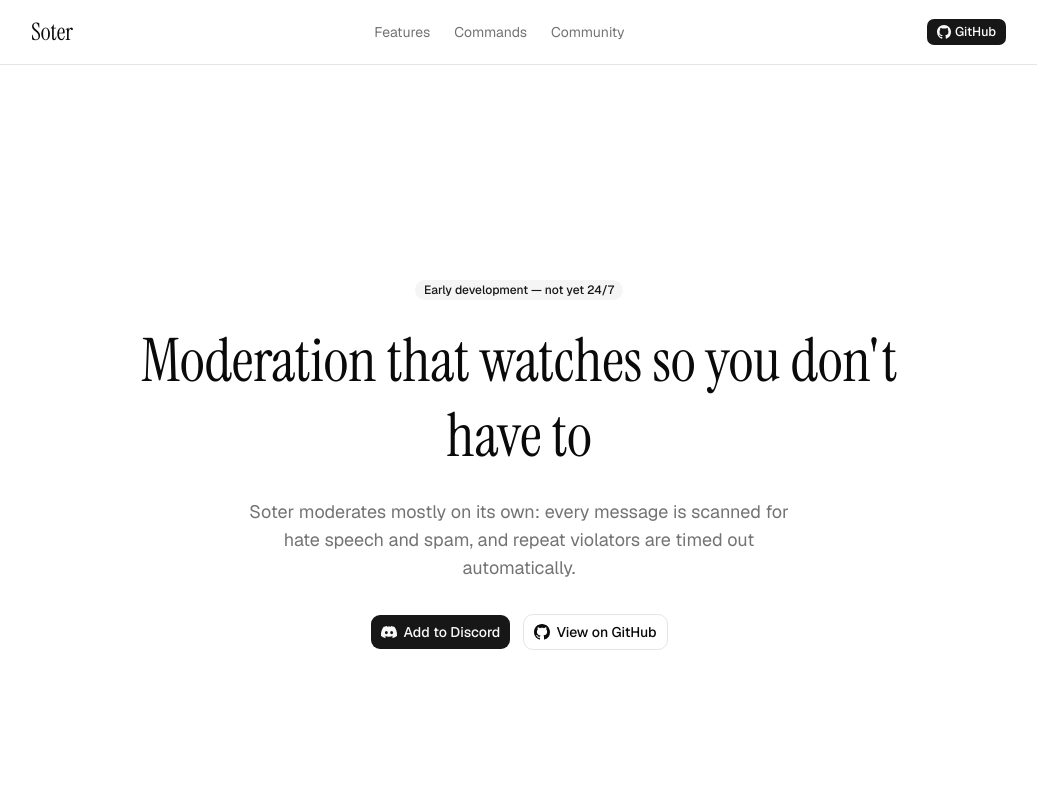
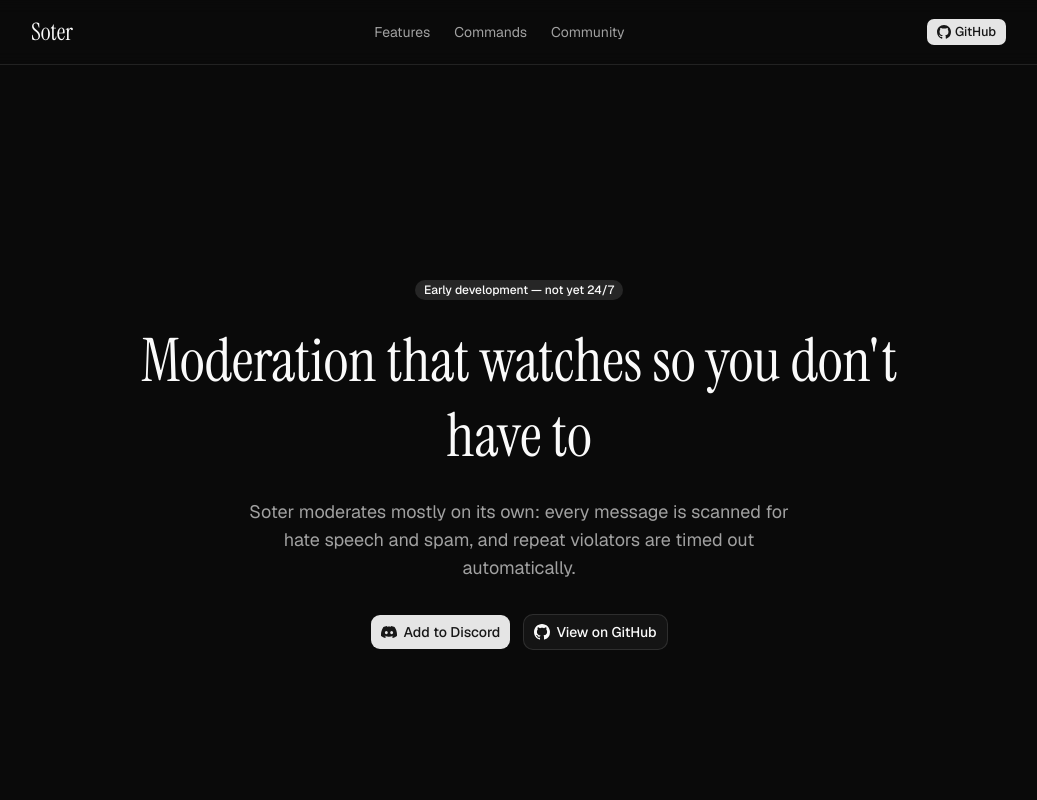
Before and after one commit to frolleks/soter-landing-page, a Next.js app: page / in a window 1280 px wide. Shown: the top 800 px of the page, without its empty margins (121-1158 px from the left). Built offline with nearby package versions, Linux system fonts and the light colour scheme.

Commit message:
feat: default to dark mode

```diff
--- a/src/app/layout.tsx
+++ b/src/app/layout.tsx
@@ -28,7 +28,7 @@ export default function RootLayout({ children }: LayoutProps<"/">) {
   return (
     <html
       lang="en"
-      className={`${geistSans.variable} ${geistMono.variable} ${instrumentSerif.variable} h-full antialiased scroll-smooth`}
+      className={`${geistSans.variable} ${geistMono.variable} ${instrumentSerif.variable} dark scheme-dark h-full antialiased scroll-smooth`}
     >
       <body className="min-h-full flex flex-col">{children}</body>
     </html>
```
